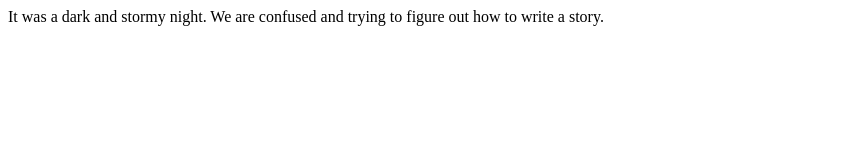
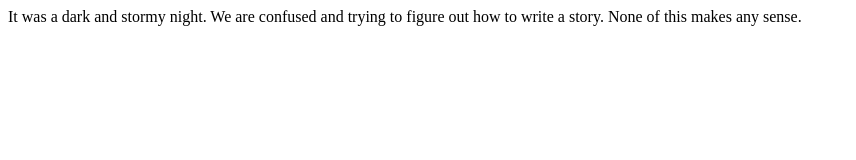
Before and after one commit to courtneyhasenstab/fireside-story, a plain HTML site: page index.html in a window 1280 px wide. Shown: the whole page, without its empty margins (0-856 px from the left). Drawn offline with Linux system fonts and the light colour scheme.

Commit message:
add third line

```diff
--- a/index.html
+++ b/index.html
@@ -1,5 +1,8 @@
 <html>
   <body>
-    <p>It was a dark and stormy night. We are confused and trying to figure out how to write a story.</p>
-  </body>
+    <p>It was a dark and stormy night. We are confused and trying to figure out how to write a story.
+        None of this makes any sense.
+    </p>
+
+</body>
 </html>
```
